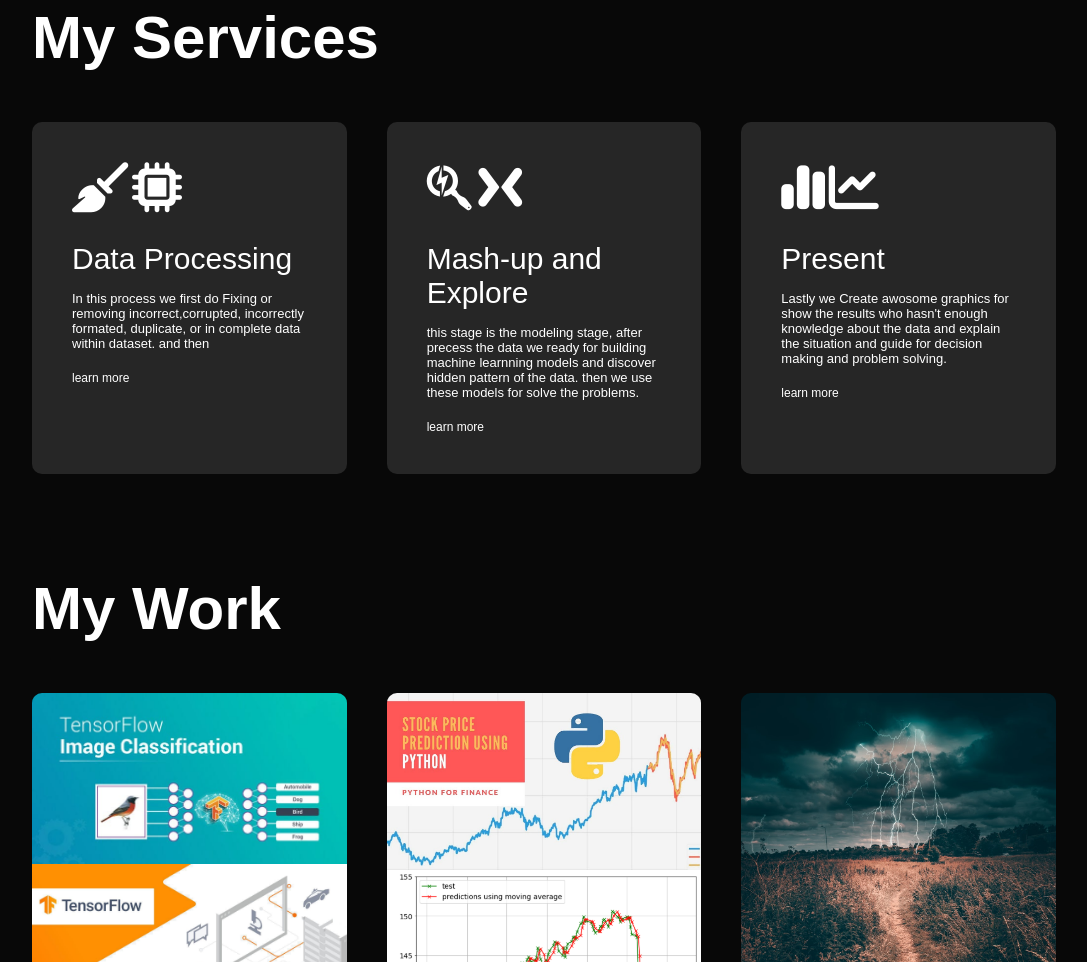
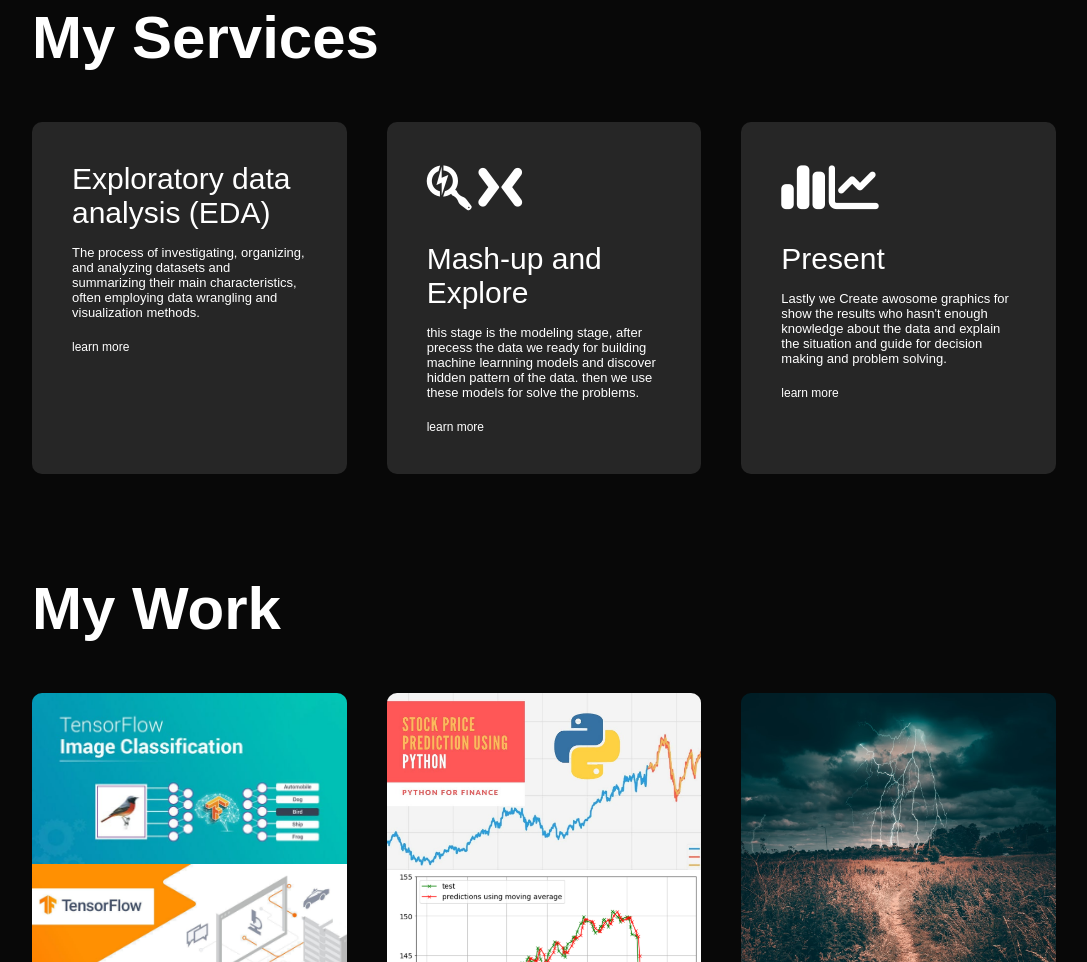
Before and after one commit to SadaruwanSRI/DoubleSS, a plain HTML site: page index.html in a window 1280 px wide. Shown: the part 1843-2805 px from the top of the page, without its empty margins (96-1183 px from the left). Drawn offline with nearby package versions, Linux system fonts and the light colour scheme.

Commit message:
Update index.html

```diff
--- a/index.html
+++ b/index.html
@@ -116,41 +116,16 @@
         </div>
         </div>
     </div>
-
-
-
-
-
-
-
-
-
-
-
-
-
-
-
-
-
-
-
-
-
     <!-------------services--------------------->
     <div id="services">
         <div class="container">
             <h1 class="sub-title">My Services</h1>
             <div class="services-list">
                 <div>
-
-                    <i class="fa-solid fa-broom"></i>
-                    <i class="fa-solid fa-microchip"></i>
-                    <h2>Data Processing</h2>
-                    <p>In this process we first do Fixing or removing incorrect,corrupted, incorrectly formated, duplicate, or in complete data within dataset.
-                        and then
+                    <h2>Exploratory data analysis (EDA)</h2>
+                    <p>The process of investigating, organizing, and analyzing datasets and summarizing their main characteristics, often employing data wrangling and visualization methods.
                         </p>
-                    <a href="#">learn more</a>
+                    <a href="EDA_process.html">learn more</a>
                 </div>
                 <div>
                     <i class="fa-brands fa-searchengin"></i>
```
